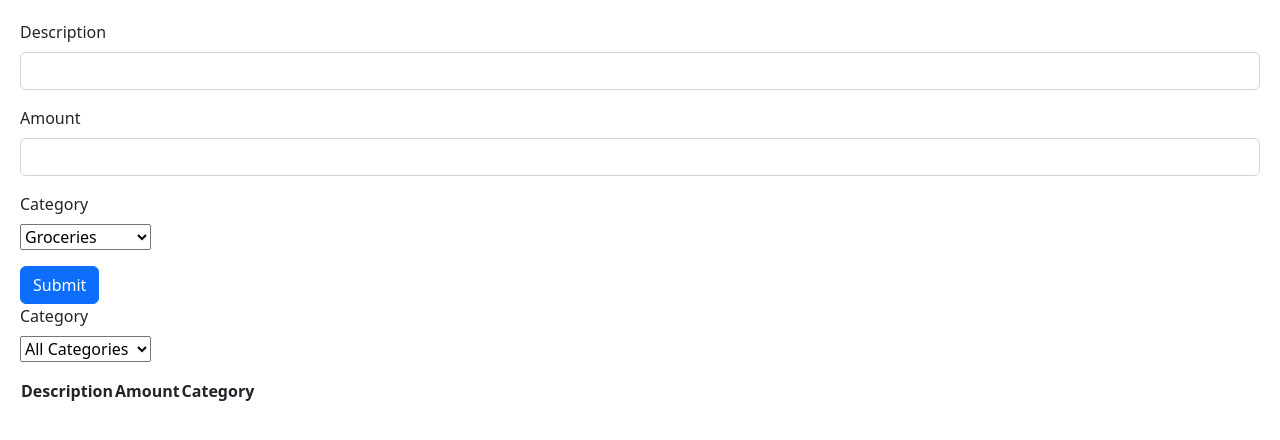
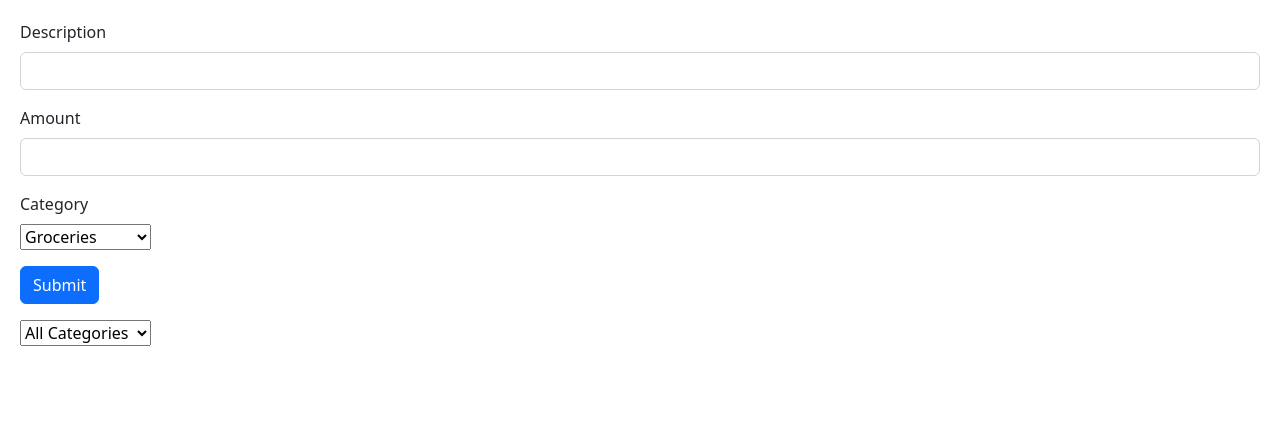
Before and after one commit to Xero1000/Expense-Tracker, a React (Vite) app in the folder expense-tracker/: page / in a window 1280 px wide. Shown: the top 440 px of the page. Built offline with nearby package versions, Linux system fonts and the light colour scheme.

Commit message:
Added validation and headers vanish when items is empty

```diff
--- a/expense-tracker/src/App.tsx
+++ b/expense-tracker/src/App.tsx
@@ -15,15 +15,18 @@ function App() {
 
   const [items, setItems] = useState<obj[]>([])
   const [category, setCategory] = useState("all-categories")
+  const [total, setTotal] = useState(0)
 
   const handleSubmit = (item: obj) => {
     setItems([...items, item])
+    setTotal(total + item.amount)
   }
 
-  const handleDelete = (id: number) => {
+  const handleDelete = (object: obj) => {
     setItems(items.filter(item => {
-      return item.id !== id
+      return item.id !== object.id
     }))
+    setTotal(total - object.amount)
   }
 
   const handleSelect = (item: string) => {
@@ -33,7 +36,7 @@ function App() {
   return (
     <>
       <Form onSubmit={handleSubmit}/>
-      <Table items={items} category={category} onDelete={handleDelete} onSelect={handleSelect}/>
+      <Table items={items} category={category} total={total} onDelete={handleDelete} onSelect={handleSelect}/>
     </>
   )
 }
--- a/expense-tracker/src/components/Form.tsx
+++ b/expense-tracker/src/components/Form.tsx
@@ -15,7 +15,7 @@ interface Props {
 
 function Form({onSubmit}: Props) {
 
-    const { register, handleSubmit } = useForm()
+    const { register, handleSubmit, formState: { errors } } = useForm()
     const [id, setId] = useState(1)
 
     const item = {id: id, description: "", amount: 0, category: ""}
@@ -35,13 +35,15 @@ function Form({onSubmit}: Props) {
                     <label htmlFor="description" className="form-label">
                         Description
                     </label>
-                    <input {...register("description")} id="description" type="text" className="form-control" />
+                    <input {...register("description", { minLength: 3 })} id="description" type="text" className="form-control" />
+                    {errors.description?.type === "minLength" && <p className="text-danger">Description should be at least 3 characters.</p>}
                 </div>
                 <div className="mb-3">
                     <label htmlFor="amount" className="form-label">
                         Amount
                     </label>
-                    <input {...register("amount")} id="amount" type="text" className="form-control" />
+                    <input {...register("amount", { required: true })} id="amount" type="text" className="form-control" />
+                    {errors.amount?.type === "required" && <p className="text-danger">Amount is required.</p>}
                 </div>
                 <div className="mb-3">
                     <label htmlFor="category" className="form-label">
--- a/expense-tracker/src/components/Table/Table.module.css
+++ /dev/null
@@ -1,3 +0,0 @@
-.heading {
-    margin: 200px
-}
--- a/expense-tracker/src/components/Table/Table.tsx
+++ b/expense-tracker/src/components/Table/Table.tsx
@@ -1,4 +1,5 @@
-import styles from "./Table.module.css"
+import { useState } from "react"
+import "./Table.css"
 
 interface obj {
     id: number
@@ -10,17 +11,16 @@ interface obj {
 interface Props {
     items: obj[]
     category: string
-    onDelete: (id: number) => void
+    total: number
+    onDelete: (item: obj) => void
     onSelect: (item: string) => void
 }
 
-function Table({items, category, onDelete, onSelect}: Props) {
+function Table({items, category, total, onDelete, onSelect}: Props) {
+
     return (
         <>
-            <div className="mb-3">
-                <label htmlFor="category" className="form-label">
-                    Category
-                </label>
+            <div className="mb-3 mt-3">
                 <div className="mb-3">
                     <select onChange={(event) => onSelect(event.target.value)} name="category" id="category">
                         <option value="all-categories">All Categories</option>
@@ -30,13 +30,15 @@ function Table({items, category, onDelete, onSelect}: Props) {
                     </select>
                 </div>
             </div>
-            <table>
+            <table className="table table-bordered">
                 <thead>
-                    <tr>
-                        <th>Description</th>
-                        <th>Amount</th>
-                        <th>Category</th>
-                    </tr>
+                    {items.length > 0 &&
+                        <tr>
+                            <th>Description</th>
+                            <th>Amount</th>
+                            <th>Category</th>
+                        </tr>
+                    }
                 </thead>
                 <tbody>
                     {items.map(item => {
@@ -46,11 +48,15 @@ function Table({items, category, onDelete, onSelect}: Props) {
                                     <td>{item.description}</td>
                                     <td>{item.amount}</td>
                                     <td>{item.category}</td>
-                                    <td><button onClick={() => onDelete(item.id)} className="btn btn-danger">Delete</button></td>
+                                    <td><button onClick={() => onDelete(item)} className="btn btn-danger">Delete</button></td>
                                 </tr>
                             )
                         }
                     })}
+                    {/* <tr>
+                        <td>Total</td>
+                        <td>{total}</td>
+                    </tr> */}
                 </tbody>
             </table>
         </>
```
Also changed, not shown: expense-tracker/src/components/Table/Table.css (added).
